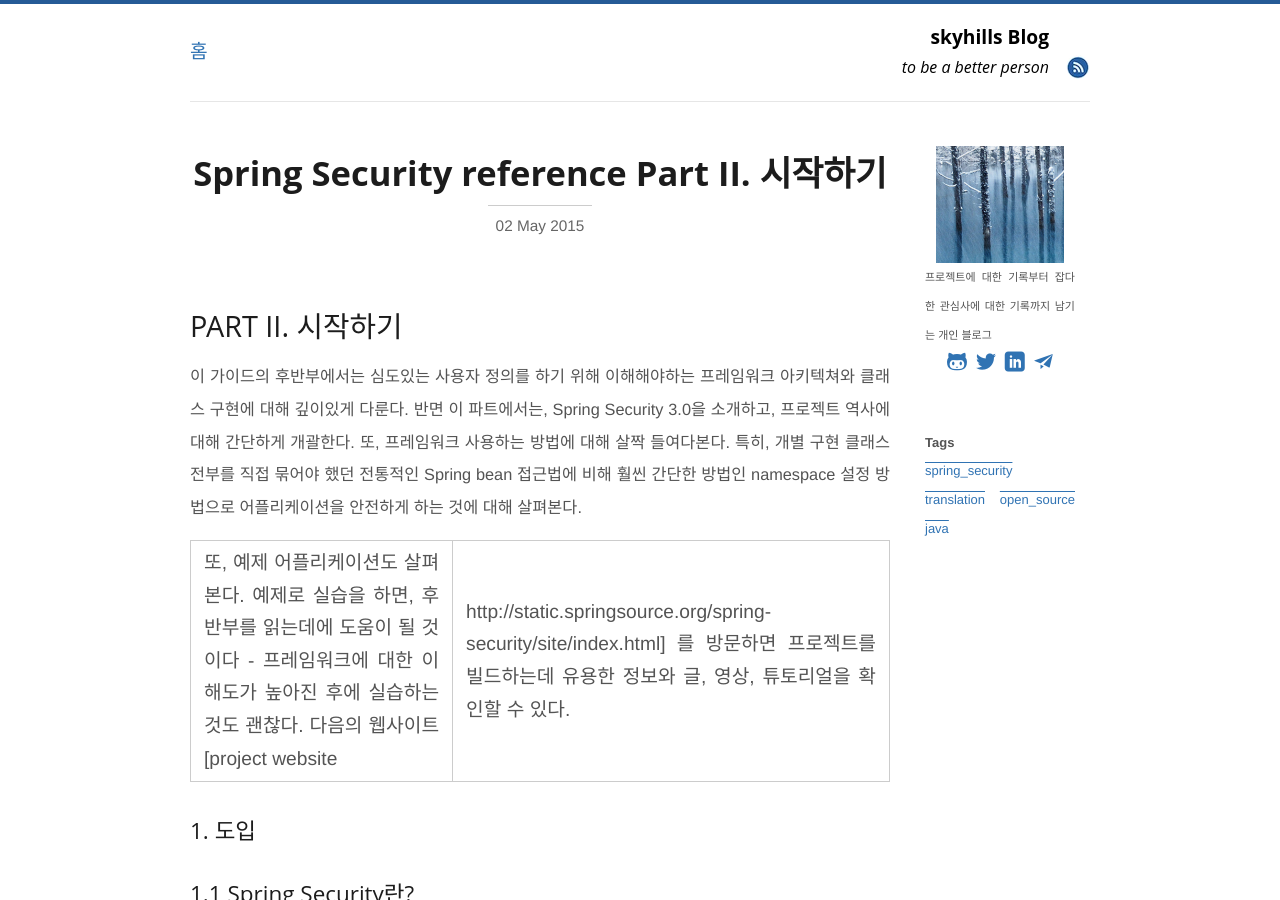
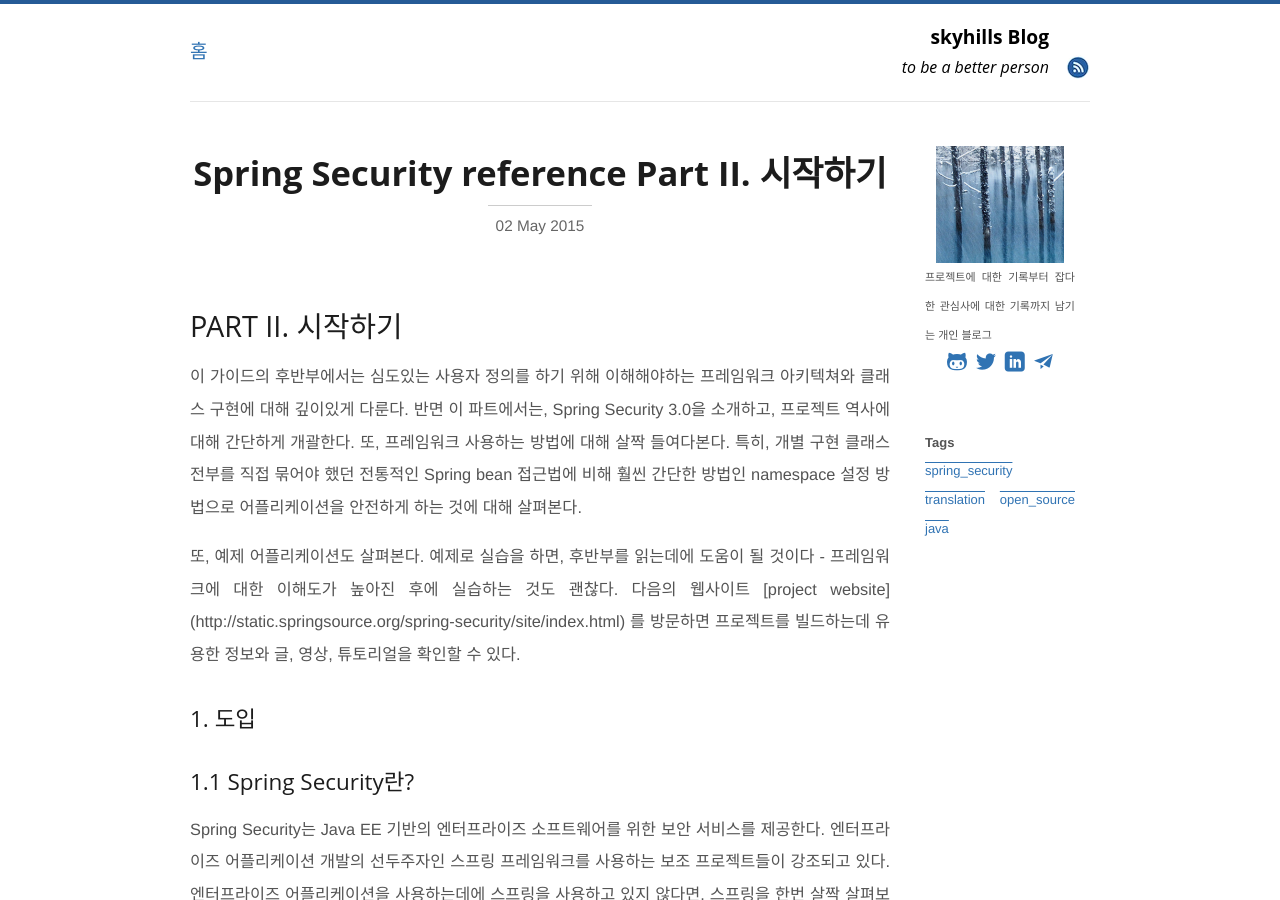
Before and after one commit to skyhills13/skyhills13.github.io, a Jekyll site: the page built from _posts/2015-05-02-Spring-Security-reference-chap1.md, in a window 1280 px wide and 900 px high. Built offline with Jekyll 4.4.1, drawn with Linux system fonts in a browser that asks for light colours; comment, search, counter and statistics services are not loaded; some of the changed text lies outside the part shown.

Commit message:
amend markdown syntax

```diff
--- a/_config.yml
+++ b/_config.yml
@@ -9,6 +9,10 @@
 # Build settings:
 markdown: kramdown
 
+kramdown:
+    input: GFM
+    hard_wrap: false
+
 highlighter: pygments
 permalink: pretty
 safe: true
--- a/_posts/2015-05-02-Spring-Security-reference-chap1.md
+++ b/_posts/2015-05-02-Spring-Security-reference-chap1.md
@@ -10,7 +10,7 @@
 
 이 가이드의 후반부에서는 심도있는 사용자 정의를 하기 위해 이해해야하는 프레임워크 아키텍쳐와 클래스 구현에 대해 깊이있게 다룬다. 반면 이 파트에서는, Spring Security 3.0을 소개하고, 프로젝트 역사에 대해 간단하게 개괄한다. 또, 프레임워크 사용하는 방법에 대해 살짝 들여다본다. 특히, 개별 구현 클래스 전부를 직접 묶어야 했던 전통적인 Spring bean 접근법에 비해 훨씬 간단한 방법인 namespace 설정 방법으로 어플리케이션을 안전하게 하는 것에 대해 살펴본다.
 
-또, 예제 어플리케이션도 살펴본다. 예제로 실습을 하면, 후반부를 읽는데에 도움이 될 것이다 - 프레임워크에 대한 이해도가 높아진 후에 실습하는 것도 괜찮다. 다음의 웹사이트 [project website | http://static.springsource.org/spring-security/site/index.html] 를 방문하면 프로젝트를 빌드하는데 유용한 정보와 글, 영상, 튜토리얼을 확인할 수 있다.
+또, 예제 어플리케이션도 살펴본다. 예제로 실습을 하면, 후반부를 읽는데에 도움이 될 것이다 - 프레임워크에 대한 이해도가 높아진 후에 실습하는 것도 괜찮다. 다음의 웹사이트 [project website] (http://static.springsource.org/spring-security/site/index.html) 를 방문하면 프로젝트를 빌드하는데 유용한 정보와 글, 영상, 튜토리얼을 확인할 수 있다.
 
 
 ### 1. 도입
@@ -119,7 +119,7 @@
 
 ### 1.4 Spring Security 불러오기
 
-Spring Security를 불러오는 방법에는 몇가지가 있다. 메인 페이지 [Spring Security | http://spring.io/spring-security] 에서 배포판 패키지를 다운로드받거나, Maven Central repository에서 개별 jars를(혹은 SpringSource Maven repository에서 snapshot과 milestone releases를)받거나, 소스에서 직접 빌드할 수 있다.
+Spring Security를 불러오는 방법에는 몇가지가 있다. 메인 페이지 [Spring Security]( http://spring.io/spring-security) 에서 배포판 패키지를 다운로드받거나, Maven Central repository에서 개별 jars를(혹은 SpringSource Maven repository에서 snapshot과 milestone releases를)받거나, 소스에서 직접 빌드할 수 있다.
 
 #### 1.4.1 maven을 이용한 방법
 
```
